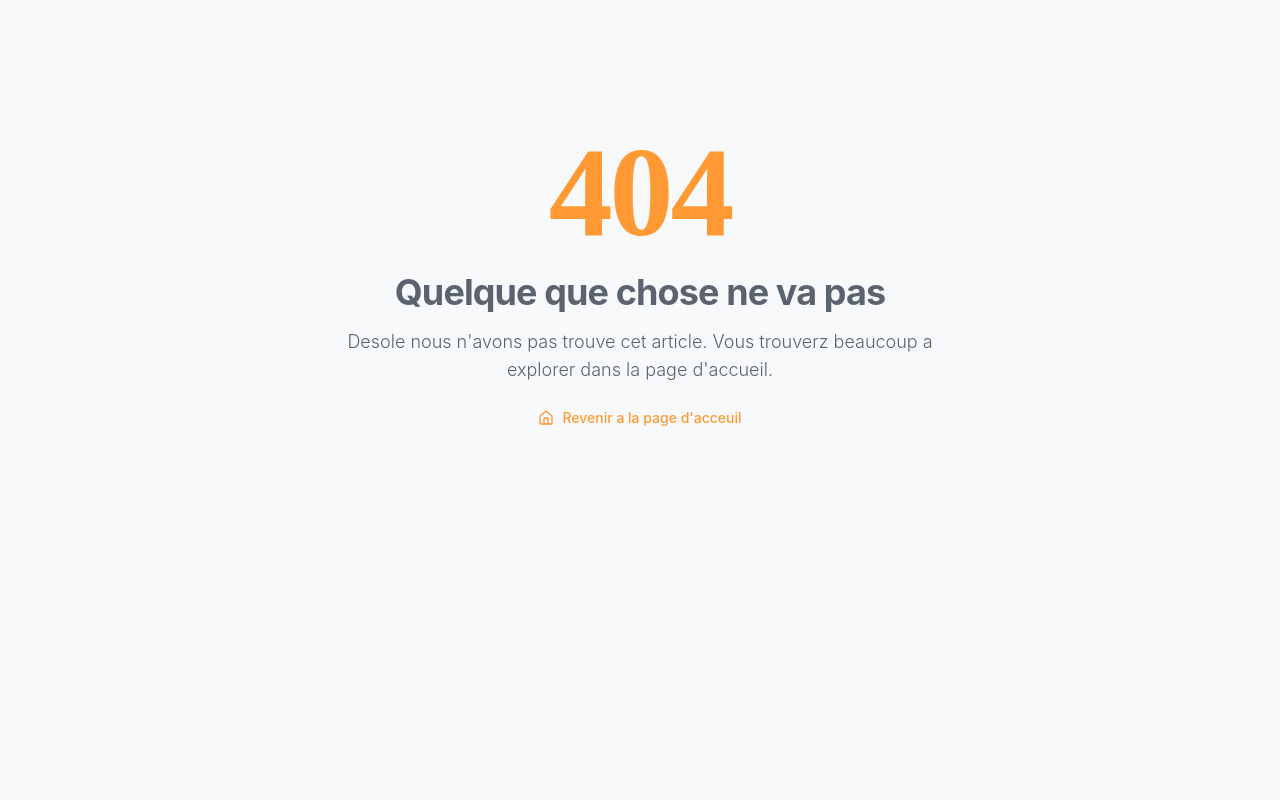
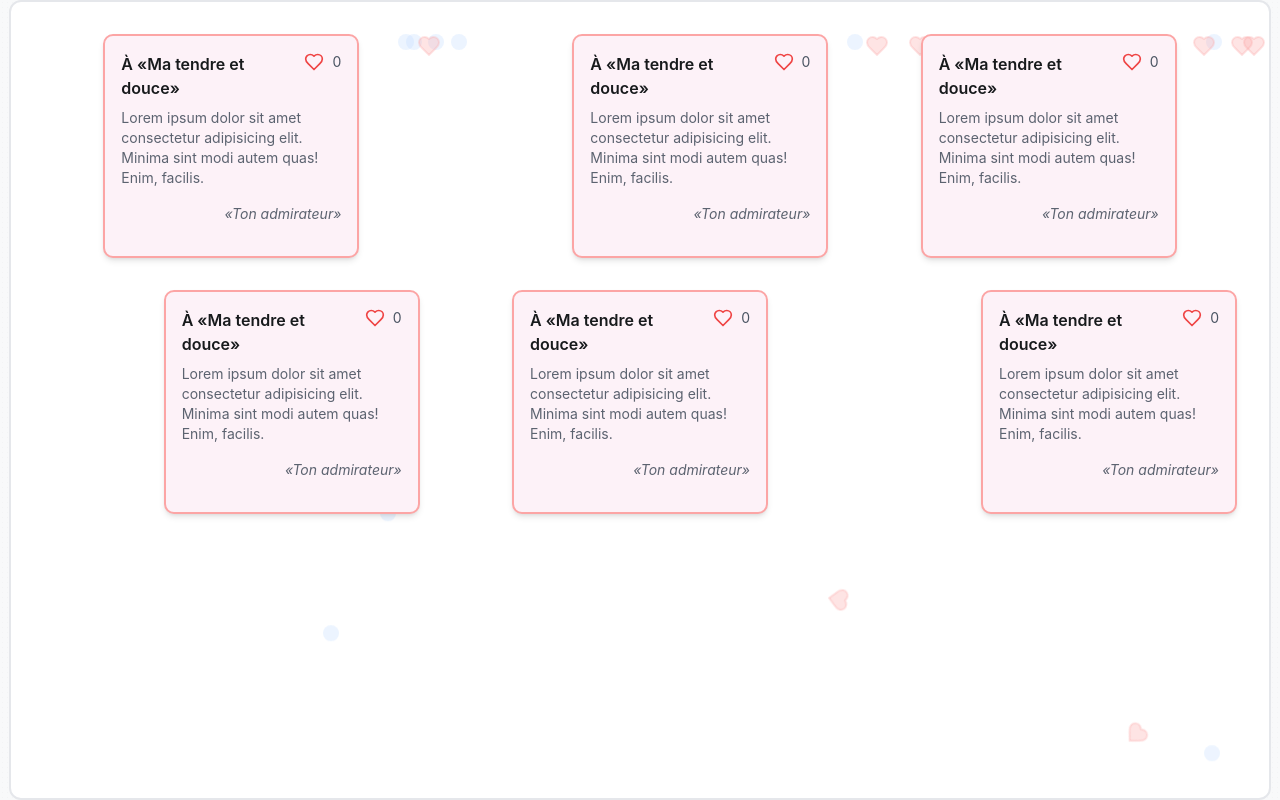
Before and after one commit to club-genie-informatique-enspy/hello-word, a Next.js app: page /v2/messages in a window 1280 px wide. Before the commit this address had no page. Built offline with nearby package versions, Linux system fonts and the light colour scheme.

Commit message:
ajout du composant de l'affichage des message

```diff
--- /dev/null
+++ b/app/v2/messages/page.jsx
@@ -0,0 +1,186 @@
+'use client'
+import React, { useState, useEffect } from 'react';
+import { Heart } from 'lucide-react';
+
+// Composant pour les bulles flottantes
+const FloatingBubble = ({ delay }) => (
+  <div
+    className="absolute w-4 h-4 rounded-full bg-blue-200/30"
+    style={{
+      animation: `float 15s infinite ${delay}s linear, sideWays 4s infinite ease-in-out`,
+      left: `${Math.random() * 100}%`
+    }}
+  />
+);
+
+// Composant pour les cœurs flottants
+const FloatingHeart = ({ delay }) => (
+  <div
+    className="absolute text-red-300/30"
+    style={{
+      animation: `floatHeart 20s infinite ${delay}s linear`,
+      left: `${Math.random() * 100}%`
+    }}
+  >
+    <Heart size={24} fill="currentColor" />
+  </div>
+);
+
+// Animation de like
+const LikeAnimation = ({ top, left }) => (
+  <div
+    className="absolute pointer-events-none"
+    style={{ top, left }}
+  >
+    <div className="relative">
+      {[...Array(6)].map((_, i) => (
+        <Heart
+          key={i}
+          size={16}
+          className="absolute text-red-500 animate-float-away"
+          style={{
+            animation: `floatAway 1s forwards ${i * 0.1}s`,
+            transform: `rotate(${i * 60}deg)`
+          }}
+        />
+      ))}
+    </div>
+  </div>
+);
+
+const MessageCard = ({ message, onHeartClick, isLiked, likeCount, isRight }) => {
+  const [showAnimation, setShowAnimation] = useState(false);
+  const [animationPosition, setAnimationPosition] = useState({ top: 0, left: 0 });
+
+  const handleHeartClick = (e) => {
+    const rect = e.currentTarget.getBoundingClientRect();
+    setAnimationPosition({
+      top: e.clientY - rect.top,
+      left: e.clientX - rect.left,
+    });
+    setShowAnimation(true);
+    onHeartClick();
+    setTimeout(() => setShowAnimation(false), 1000);
+  };
+
+  return (
+    <div className={`relative p-4 bg-pink-50 rounded-lg border-2 border-red-300 w-64 shadow-md
+      hover:shadow-lg transition-shadow duration-300
+      ${isRight ? 'ml-auto' : ''}`}
+    >
+      <div className="flex justify-between items-start mb-2">
+        <span className="font-semibold">À «Ma tendre et douce»</span>
+        <div className="flex items-center gap-2">
+          <button
+            onClick={handleHeartClick}
+            className="focus:outline-none transform transition-transform hover:scale-110"
+          >
+            <Heart
+              className={`w-5 h-5 transition-colors duration-300 ${isLiked ? 'fill-red-500 text-red-500' : 'text-red-500'}`}
+            />
+          </button>
+          <span className="text-sm text-gray-600">{likeCount}</span>
+        </div>
+      </div>
+
+      <p className="text-sm mb-4">
+        Lorem ipsum dolor sit amet consectetur adipisicing elit.
+        Minima sint modi autem quas! Enim, facilis.
+      </p>
+
+      <p className="text-right italic text-sm">«Ton admirateur»</p>
+
+      {showAnimation && <LikeAnimation {...animationPosition} />}
+    </div>
+  );
+};
+
+const LoveMessagesBoard = () => {
+  const [likes, setLikes] = useState(Array(6).fill(false));
+  const [likeCounts, setLikeCounts] = useState(Array(6).fill(0));
+
+  const handleHeartClick = (index) => {
+    setLikes(prev => {
+      const newLikes = [...prev];
+      newLikes[index] = !newLikes[index];
+      return newLikes;
+    });
+
+    setLikeCounts(prev => {
+      const newCounts = [...prev];
+      newCounts[index] = prev[index] + (likes[index] ? -1 : 1);
+      return newCounts;
+    });
+  };
+
+  const gridLayout = [[0, 1, 2], [3, 4, 5]];
+
+  return (
+    <div className="relative p-8 bg-white border-2 border-gray-200 rounded-xl min-h-screen overflow-hidden">
+      {/* Bulles d'eau en arrière-plan */}
+      {[...Array(15)].map((_, i) => (
+        <FloatingBubble key={`bubble-${i}`} delay={i * 2} />
+      ))}
+
+      {/* Cœurs flottants en arrière-plan */}
+      {[...Array(10)].map((_, i) => (
+        <FloatingHeart key={`heart-${i}`} delay={i * 3} />
+      ))}
+
+      <div className="relative flex flex-col gap-8">
+        {gridLayout.map((row, rowIndex) => (
+          <div key={rowIndex} className="flex justify-between gap-8">
+            {row.map((cardIndex) => (
+              <div key={cardIndex} className="flex-1 flex justify-center">
+                <MessageCard
+                  onHeartClick={() => handleHeartClick(cardIndex)}
+                  isLiked={likes[cardIndex]}
+                  likeCount={likeCounts[cardIndex]}
+                  isRight={cardIndex % 2 === 1}
+                />
+              </div>
+            ))}
+          </div>
+        ))}
+      </div>
+    </div>
+  );
+};
+
+// Styles d'animation globaux à ajouter en CSS
+const style = document.createElement('style');
+style.textContent = `
+  @keyframes float {
+    0% { transform: translateY(100vh); opacity: 0; }
+    10% { opacity: 1; }
+    90% { opacity: 1; }
+    100% { transform: translateY(-100px); opacity: 0; }
+  }
+
+  @keyframes sideWays {
+    0% { margin-left: 0; }
+    50% { margin-left: 50px; }
+    100% { margin-left: 0; }
+  }
+
+  @keyframes floatHeart {
+    0% { transform: translateY(100vh) rotate(0deg); opacity: 0; }
+    10% { opacity: 1; }
+    90% { opacity: 1; }
+    100% { transform: translateY(-100px) rotate(360deg); opacity: 0; }
+  }
+
+  @keyframes floatAway {
+    0% {
+      transform: translate(0, 0) rotate(0deg) scale(1);
+      opacity: 1;
+    }
+    100% {
+      transform: translate(var(--tx, 50px), var(--ty, -50px)) rotate(var(--r, 90deg)) scale(0);
+      opacity: 0;
+    }
+  }
+`;
+document.head.appendChild(style);
+
+export default LoveMessagesBoard;
--- a/tsconfig.json
+++ b/tsconfig.json
@@ -22,6 +22,6 @@
       "@/*": ["./*"]
     }
   },
-  "include": ["next-env.d.ts", "**/*.ts", "**/*.tsx", ".next/types/**/*.ts"],
+  "include": ["next-env.d.ts", "**/*.ts", "**/*.tsx", ".next/types/**/*.ts", "app/v2/messages/page.jsx"],
   "exclude": ["node_modules"]
 }
```
